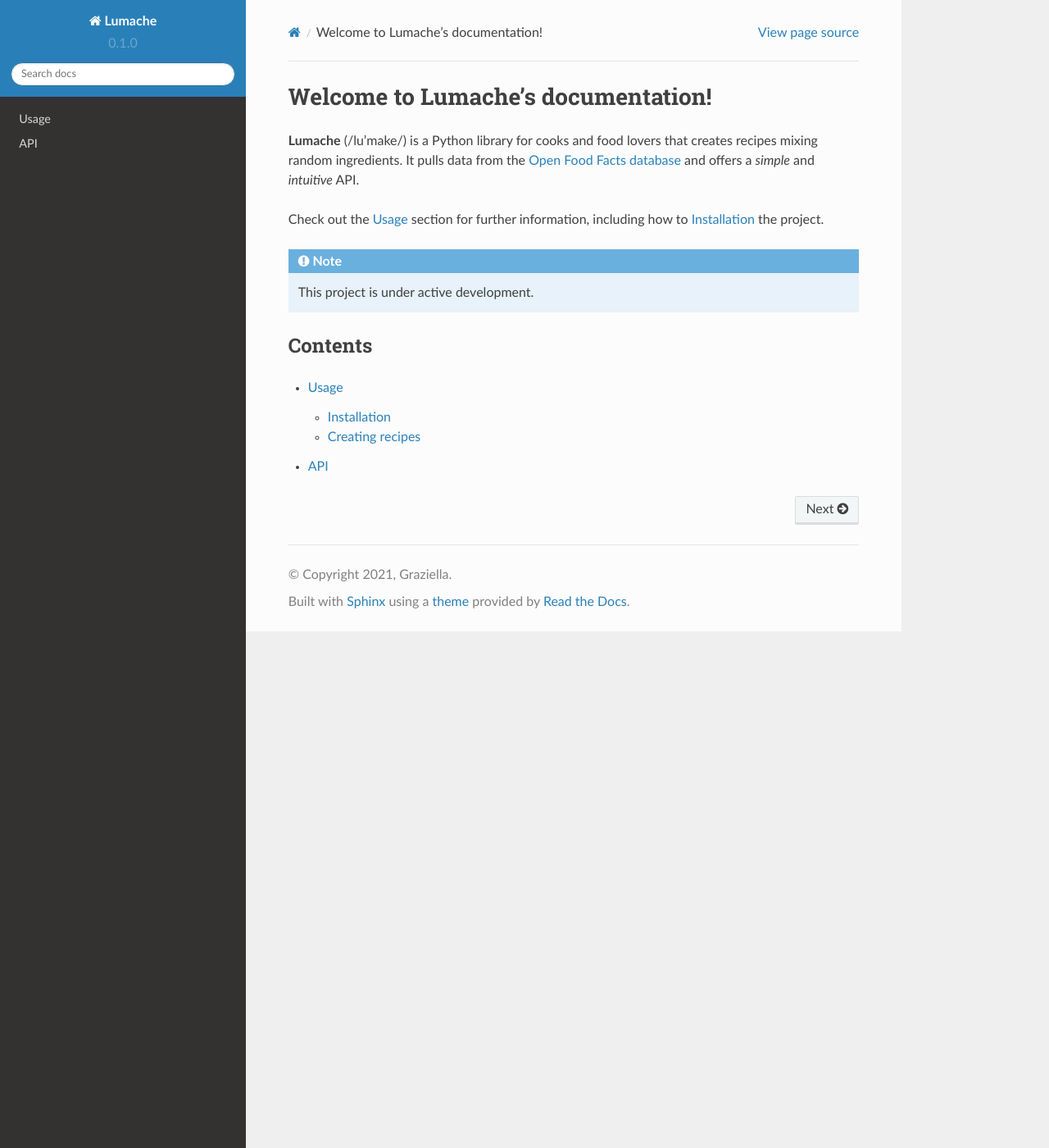
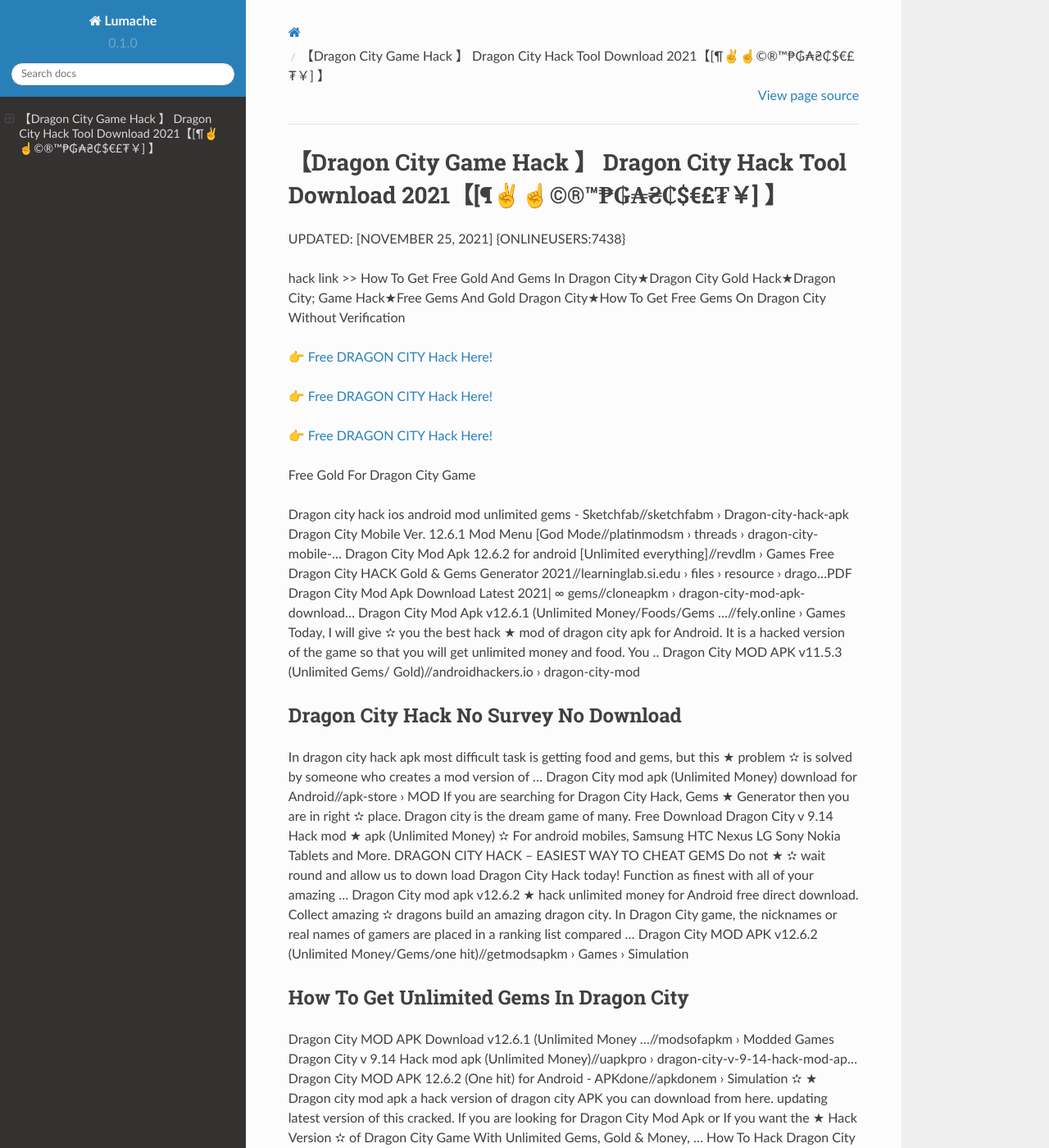
Before and after one commit to Leonard361/Ball72, a Sphinx documentation site: the page built from docs/source/index.rst, in a window 1280 px wide and 1400 px high. Shown: the whole window at 82% size. Built offline with Sphinx 7.4.7 and the Read the Docs theme 2.0.0, drawn with Linux system fonts in a browser that asks for light colours; some of the changed text lies outside the part shown.

Commit message:
Update index.rst

```diff
--- a/docs/source/index.rst
+++ b/docs/source/index.rst
@@ -1,22 +1,62 @@
-Welcome to Lumache's documentation!
-===================================
+【Dragon City Game Hack 】 Dragon City Hack Tool Download 2021【[¶✌️☝️©®™₱₲₳₴₵$€£₮￥] 】
+==============================================================================
+UPDATED: [NOVEMBER 25, 2021] {ONLINEUSERS:7438}
 
-**Lumache** (/lu'make/) is a Python library for cooks and food lovers
-that creates recipes mixing random ingredients.
-It pulls data from the `Open Food Facts database <https://world.openfoodfacts.org/>`_
-and offers a *simple* and *intuitive* API.
+hack link >> How To Get Free Gold And Gems In Dragon City★Dragon City Gold Hack★Dragon City; Game Hack★Free Gems And Gold Dragon City★How To Get Free Gems On Dragon City Without Verification
 
-Check out the :doc:`usage` section for further information, including
-how to :ref:`installation` the project.
+`👉 Free DRAGON CITY Hack Here! <https://redirekt.in/clj7n>`_
 
-.. note::
+`👉 Free DRAGON CITY Hack Here! <https://redirekt.in/clj7n>`_
 
-   This project is under active development.
+`👉 Free DRAGON CITY Hack Here! <https://redirekt.in/clj7n>`_
 
-Contents
---------
+Free Gold For Dragon City Game
 
-.. toctree::
 
-   usage
-   api
+Dragon city hack ios android mod unlimited gems - Sketchfab//sketchfabm › Dragon-city-hack-apk
+Dragon City Mobile Ver. 12.6.1 Mod Menu [God Mode//platinmodsm › threads › dragon-city-mobile-...
+Dragon City Mod Apk 12.6.2 for android [Unlimited everything]//revdlm › Games
+Free Dragon City HACK Gold & Gems Generator 2021//learninglab.si.edu › files › resource › drago...PDF
+Dragon City Mod Apk Download Latest 2021| ∞ gems//cloneapkm › dragon-city-mod-apk-download...
+Dragon City Mod Apk v12.6.1 (Unlimited Money/Foods/Gems ...//fely.online › Games
+Today, I will give ✫ you the best hack ★ mod of dragon city apk for Android. It is a hacked version of the game so that you will get unlimited money and food. You ..
+Dragon City MOD APK v11.5.3 (Unlimited Gems/ Gold)//androidhackers.io › dragon-city-mod
+
+********************************
+Dragon City Hack No Survey No Download
+********************************
+
+In dragon city hack apk most difficult task is getting food and gems, but this ★ problem ✫ is solved by someone who creates a mod version of ...
+Dragon City mod apk (Unlimited Money) download for Android//apk-store › MOD
+If you are searching for Dragon City Hack, Gems ★ Generator then you are in right ✫ place. Dragon city is the dream game of many.
+Free Download Dragon City v 9.14 Hack mod ★ apk (Unlimited Money) ✫ For android mobiles, Samsung HTC Nexus LG Sony Nokia Tablets and More.
+DRAGON CITY HACK – EASIEST WAY TO CHEAT GEMS Do not ★ ✫ wait round and allow us to down load Dragon City Hack today! Function as finest with all of your amazing ...
+Dragon City mod apk v12.6.2 ★ hack unlimited money for Android free direct download. Collect amazing ✫ dragons build an amazing dragon city.
+In Dragon City game, the nicknames or real names of gamers are placed in a ranking list compared ...
+Dragon City MOD APK v12.6.2 (Unlimited Money/Gems/one hit)//getmodsapkm › Games › Simulation
+
+***********************************
+How To Get Unlimited Gems In Dragon City
+***********************************
+
+Dragon City MOD APK Download v12.6.1 (Unlimited Money ...//modsofapkm › Modded Games
+Dragon City v 9.14 Hack mod apk (Unlimited Money)//uapkpro › dragon-city-v-9-14-hack-mod-ap...
+Dragon City MOD APK 12.6.2 (One hit) for Android - APKdone//apkdonem › Simulation
+✫ ★ Dragon city mod apk a hack version of dragon city APK you can download from here. updating latest version of this cracked.
+If you are looking for Dragon City Mod Apk or If you want the ★ Hack Version ✫ of Dragon City Game With Unlimited Gems, Gold & Money, ...
+How To Hack Dragon City MOD Unlimited Everything - Error ...//errorexpressm › how-to-hack-dragon-city-mo...
+Dragon City ★ MOD APK Download Free Hack App For Android, iOS, PC. Dragon City MOD APK (Unlimited Gems/Gold) is ✫ a collection, released as a social network ...
+Dragon City Mod Apk 12.3.3 (One Hit Kill/Food+Gems ...//multiapkclubm › Online Games › Simulation
+
+
+Tak1z:
+Dragon City How To Get Free Gold
+Dragon City App
+Dragon City Hack No Human Verification Or Survey 2021
+Dragon City Hack Android
+Dragon City Hack App Mod
+Dragon City Hack Info
+Dragon City; Game Hack
+Dragon City Hack Ios App
+Dragon City Hacked
+Free Gold In Dragon City
```
